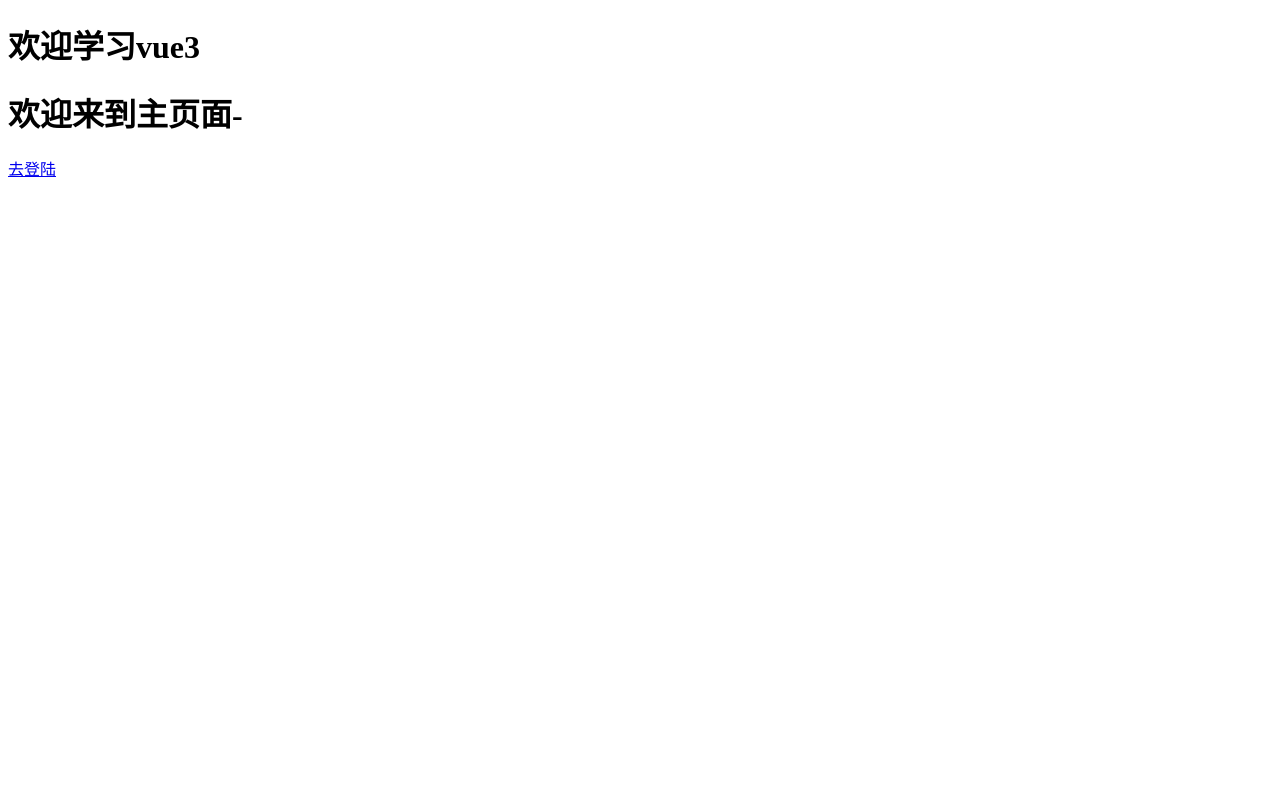
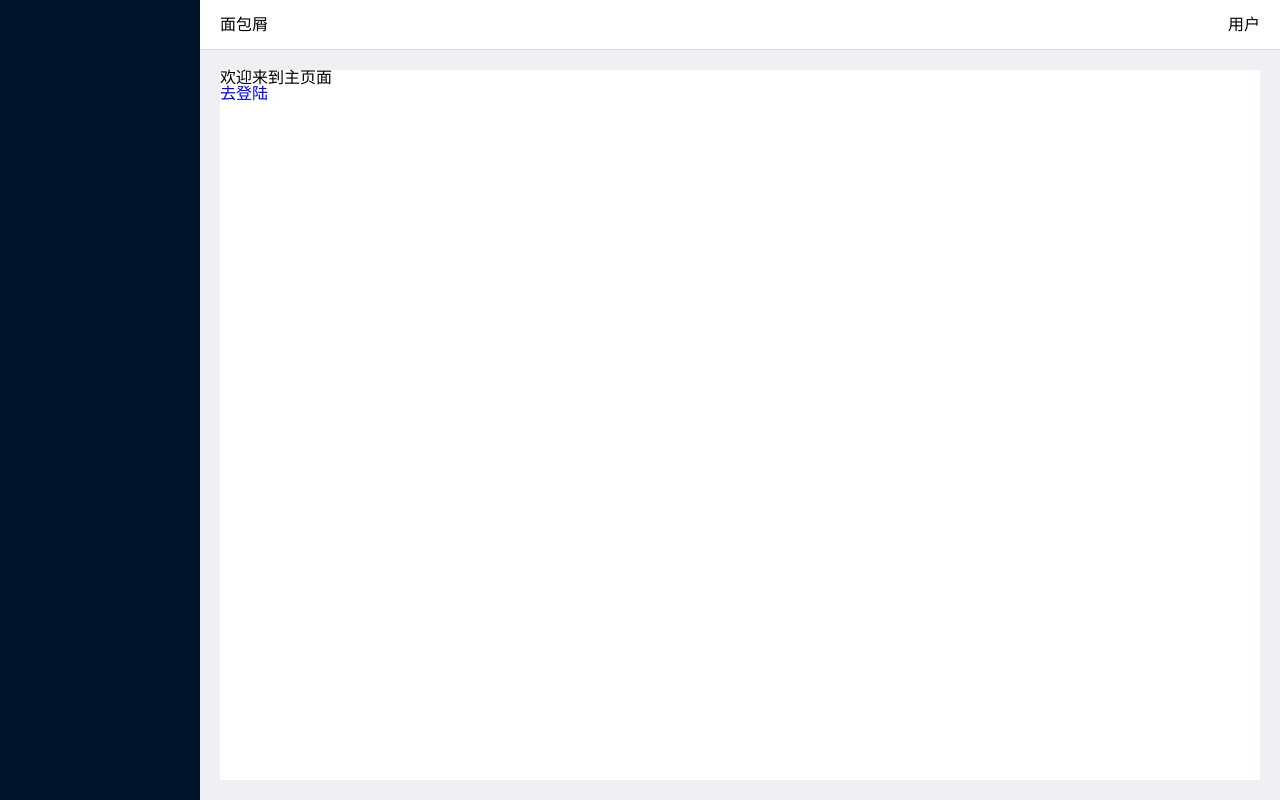
Before and after one commit to ilovecl1230/HTGLXT, a Vue app: page /#/welcome in a window 1280 px wide. Built offline with nearby package versions, Linux system fonts and the light colour scheme.

Commit message:
feat：布局设计

```diff
--- a/src/App.vue
+++ b/src/App.vue
@@ -1,18 +1,15 @@
 <script>
 export default {
-  name:'app',
-  mounted(){
-    this.$storage.setItem('userInfo',{age:30,name:'jack'})
-    // this.$storage.clearItem("name")
-    // this.$storage.clearAll()
-  }
+  name:'app'
 }
 </script>
 
 <template>
+<!-- 路由的使用，从App组件开始解析，直接跳转到home路由（Home组件） -->
   <router-view></router-view>
 </template>
 
-<style>
-
+<style lang="scss">
+@import './assets/style/reset.css';
+@import './assets/style/index.scss';
 </style>
--- /dev/null
+++ b/src/assets/style/index.scss
@@ -0,0 +1,82 @@
+html, body {
+  height: 100%;
+  width: 100%;
+}
+*:not([class^='el-']) {
+  box-sizing: border-box;
+}
+.white{
+  background-color: #ffffff;
+}
+a{
+  text-decoration: none;
+}
+.gray{
+  background-color: #eef0f3;
+}
+.mr10{
+  margin-right: 10px;
+}
+.mr20{
+  margin-right: 20px;
+}
+.mb20{
+  margin-bottom: 20px;
+}
+.m-lr10{
+  margin-left: 10px;
+  margin-right: 10px;
+}
+.p20{
+  padding: 20px;
+}
+.pl20{
+  padding-left: 20px;
+}
+.text-right{
+  text-align: right;
+}
+.fr{
+  float: right;
+}
+.flex{
+  display: flex;
+}
+.flex-between{
+  display: flex;
+  justify-content: space-between;
+}
+.flex-center{
+  display: flex;
+  justify-content: center;
+}
+.tips{
+  margin-left: 15px;
+  color: #787878;
+}
+
+
+/*
+* 公共样式
+*/
+.query-form {
+  background-color: #ffffff;
+  padding: 22px 20px 0;
+  border-radius: 5px;
+}
+.base-table {
+  border-radius: 5px;
+  background: #ffffff;
+  margin-top: 20px;
+  margin-bottom: 20px;
+  .action {
+    border-radius: 5px 5px 0px 0px;
+    background: #ffffff;
+    padding: 20px;
+    border-bottom: 1px solid #ece8e8;
+  }
+  .pagination {
+    text-align: right;
+    padding: 10px;
+  }
+}
--- /dev/null
+++ b/src/assets/style/reset.css
@@ -0,0 +1,2 @@
+/* 请尽量不要直接更改此reset文件 */
+html,body,div,span,applet,object,iframe,h1,h2,h3,h4,h5,h6,p,blockquote,pre,a,abbr,acronym,address,big,cite,code,del,dfn,em,img,ins,kbd,q,s,samp,small,strike,strong,sub,sup,tt,var,b,u,i,center,dl,dt,dd,ol,ul,li,fieldset,form,label,legend,table,caption,tbody,tfoot,thead,tr,th,td,article,aside,canvas,details,embed,figure,figcaption,footer,header,hgroup,menu,nav,output,ruby,section,summary,time,mark,audio,video{border:0;font-size:100%;font:inherit;vertical-align:baseline;margin:0;padding:0}article,aside,details,figcaption,figure,footer,header,hgroup,menu,nav,section{display:block}body{line-height:1}ol,ul{list-style:none}blockquote,q{quotes:none}blockquote:before,blockquote:after,q:before,q:after{content:none}table{border-collapse:collapse;border-spacing:0}
--- a/src/components/Home.vue
+++ b/src/components/Home.vue
@@ -6,11 +6,58 @@
 
 <template>
   <div>
-    <h1>欢迎学习vue3</h1>
-    <router-view></router-view>
+    <div class="basic-layout">
+      <div class="nav-side"></div>
+      <div class="content-right">
+        <div class="nav-top">
+          <div class="bread">面包屑</div>
+          <div class="user-info">用户</div>
+        </div>
+        <div class="wrapper">
+          <div class="main-page">
+          <router-view></router-view>
+          </div>
+        </div>
+      </div>
+    </div>
   </div>
 </template>
 
-<style scoped>
+<style lang="scss">
+.basic-layout{
+  position:relative;
+  .nav-side{
+    position: fixed;
+    width: 200px;
+    height: 100vh;
+    background-color: #001529;
+    color: #fff;
+    overflow-y: auto;
+    transition: width .5s;
+  }
+  .content-right{
+    margin-left: 200px;
+    .nav-top{
+      height: 50px;
+      line-height: 50px;
+      // 控制两端对齐
+      display: flex;
+      justify-content: space-between;
+      border-bottom: 1px solid #ddd;
+      padding: 0 20px;
+    }
+    .wrapper{
+      background: #eef0f3;
+      padding: 20px;
+      //计算属性
+      height: calc(100vh - 50px);
+      .main-page{
+        background-color: #fff;
+        height: 100%;
+      }
+    }
+  }
+
+}
 
 </style>
--- a/src/components/Welcome.vue
+++ b/src/components/Welcome.vue
@@ -1,18 +1,19 @@
 <script>
 export default {
-  name:'welcome',
-  props:['msg']
+  name:'welcome'
 }
 </script>
 
 <template>
-   <div>
-    <h1>欢迎来到主页面-{{msg}}</h1>
+   <div class="welcome">
+    <h1>欢迎来到主页面</h1>
     <!-- <el-button>去登录</el-button> -->
     <router-link to="/login">去登陆</router-link>
   </div>
 </template>
 
 <style scoped>
+.welcome{
 
+}
 </style>
```
Also changed, not shown: src/assets/images/welcome.png (added), src/assets/logo.png.
